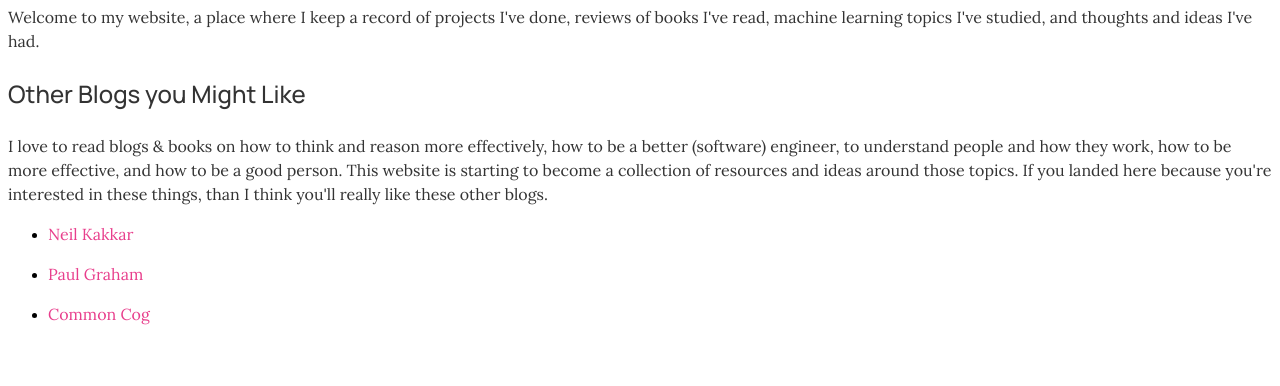
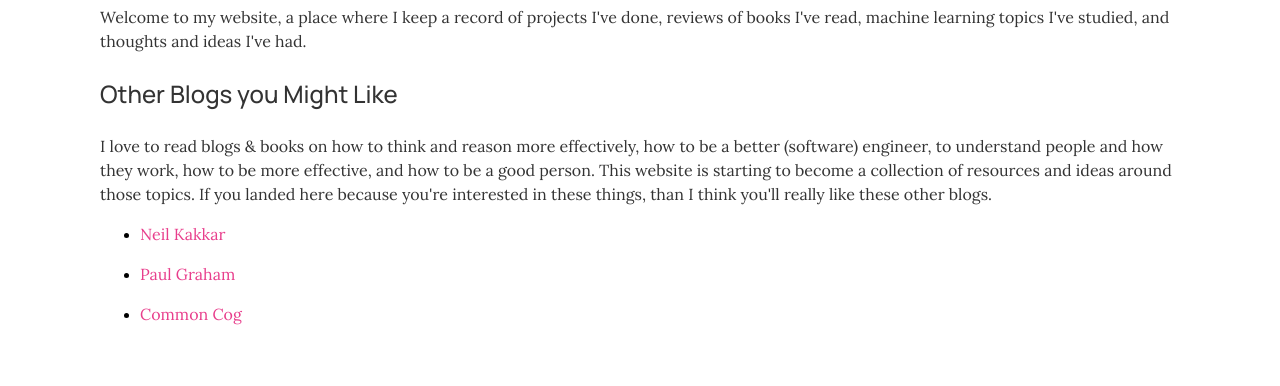
Before and after one commit to harry-optimised/vanilla_website, a plain HTML site: page index.html in a window 1280 px wide. Shown: the part 465-851 px from the top of the page. Drawn offline with Linux system fonts and the light colour scheme.

Commit message:
Reduced page max width.

```diff
--- a/styles/styles.css
+++ b/styles/styles.css
@@ -90,6 +90,6 @@ pre {
 
 /* Page */
 .page-container {
-    max-width: 1366px;
+    max-width: 1080px;
     margin: auto;
 }
```
